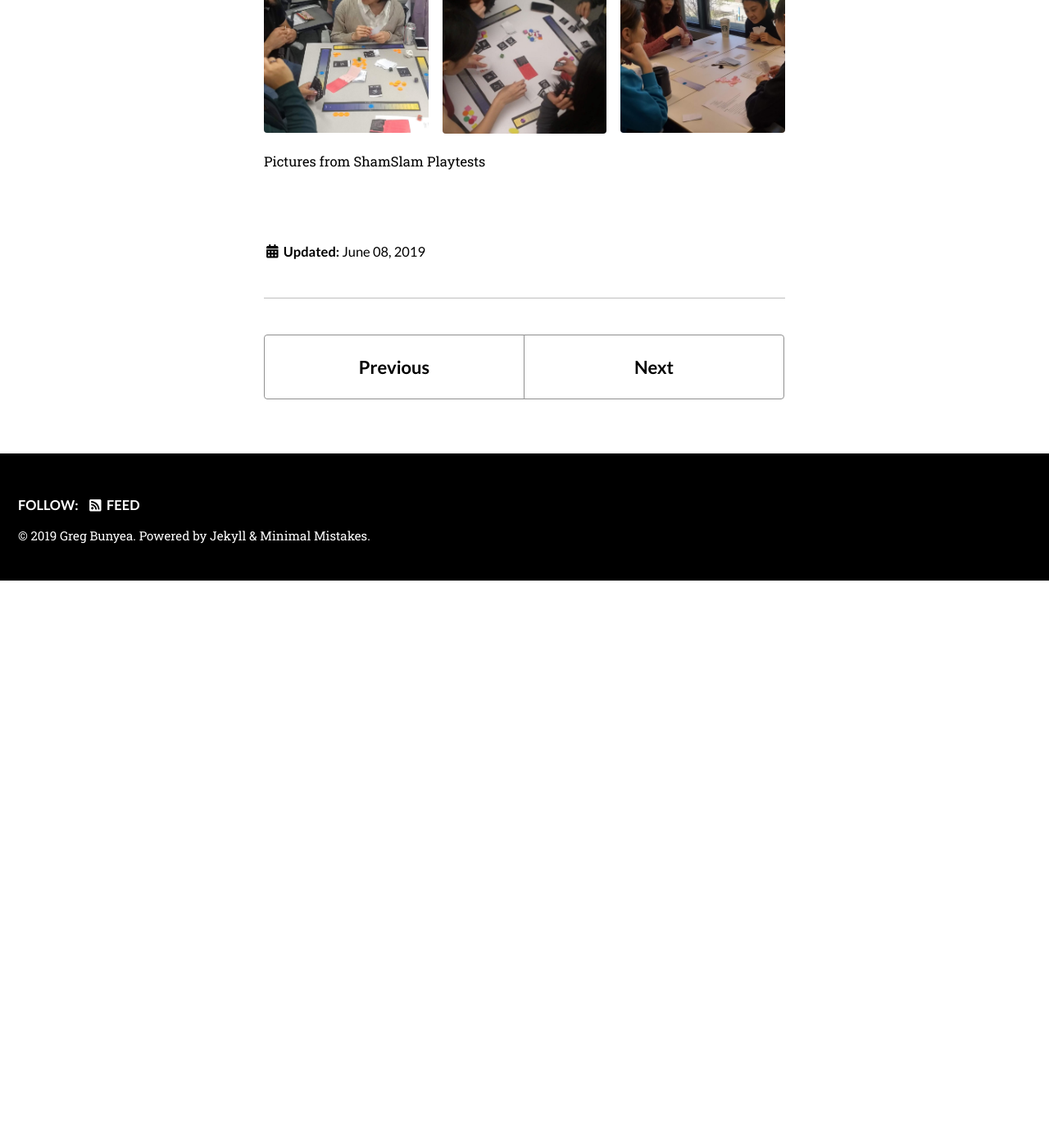
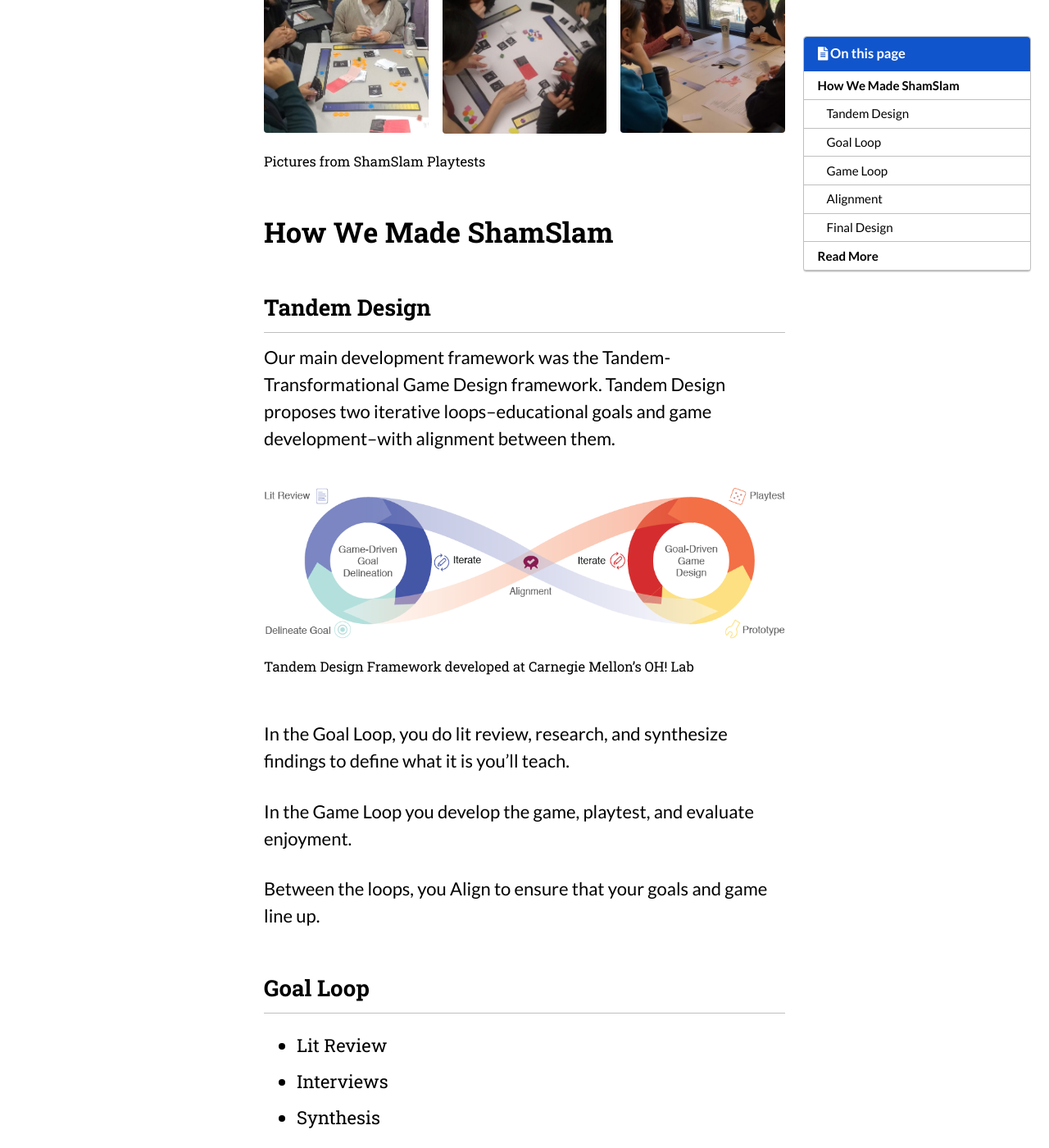
Before and after one commit to gjbunyea/www, a Jekyll site: the page built from _portfolio/shamslam.md, in a window 1280 px wide and 1400 px high, scrolled down 777 px. Shown: the whole window at 82% size. Built offline with Jekyll 4.4.1, drawn with Linux system fonts in a browser that asks for light colours; cached includes are drawn as plain includes; nearby versions of some CDN libraries; before the commit the page ends 1486 px from its top, so only the background shows below that; some of the changed text lies outside the part shown.

Commit message:
Added Tandem Design

```diff
--- a/_portfolio/shamslam.md
+++ b/_portfolio/shamslam.md
@@ -23,3 +26,31 @@ This project is still in development, as we prepare for submission to the Games
 **Course** : Design for Educational Games, Prof. Erik Harpstead, Spring 2019
 
 {% include gallery caption="Pictures from ShamSlam Playtests" %}
+
+# How We Made ShamSlam
+## Tandem Design
+Our main development framework was the Tandem-Transformational Game Design framework. Tandem Design proposes two iterative loops--educational goals and game development--with alignment between them.
+
+
+{% include figure image_path="/assets/images/shamslam/tandem_design.png" alt="Tandem Design Framework" caption="Tandem Design Framework developed at Carnegie Mellon's OH! Lab" %}
+
+In the Goal Loop, you do lit review, research, and synthesize findings to define what it is you'll teach.
+
+In the Game Loop you develop the game, playtest, and evaluate enjoyment.
+
+Between the loops, you Align to ensure that your goals and game line up.
+
+## Goal Loop
+* Lit Review
+* Interviews
+* Synthesis
+
+## Game Loop
+*
+
+## Alignment
+
+## Final Design
+
+# Read More
+Tandem Design: [http://tandemdesign.strikingly.com/](http://tandemdesign.strikingly.com/)
```
Also changed, not shown: other parts of _portfolio/shamslam.md (+4 -1 lines), portfolio/index.md (+1 -1 lines), assets/images/shamslam/tandem_design.png (added).
